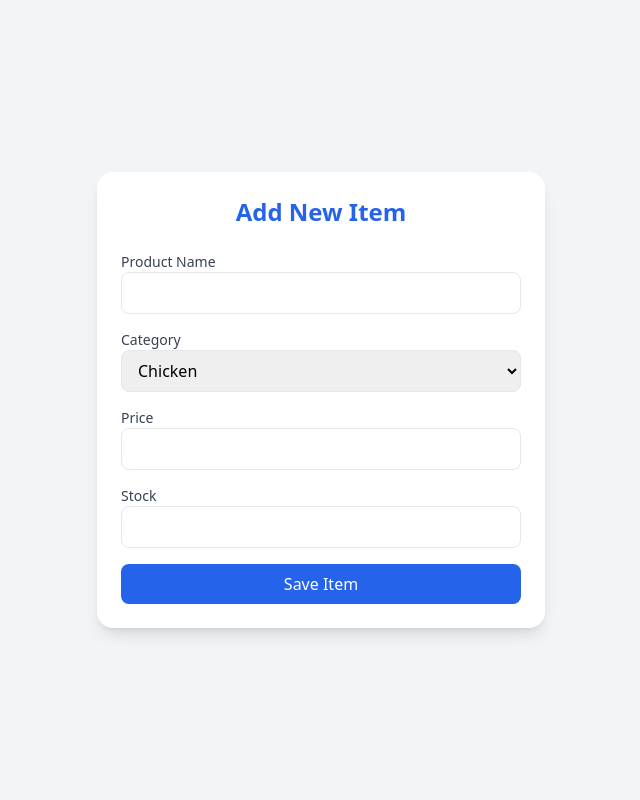
After one commit to StuwiePB/EcomFresh, a Laravel app: template resources/views/admin/adminaddnewitem.blade.php in a window 1280 px wide. The commit adds this page. Shown: the whole page, without its empty margins (319-959 px from the left). Run offline with Laravel 12, Linux system fonts and the light colour scheme; the template is opened without the code that fills it, so the values that code supplies are empty; some libraries are stand-ins or nearby versions.

Commit message:
updated with add new item

```diff
--- /dev/null
+++ b/resources/views/admin/adminaddnewitem.blade.php
@@ -0,0 +1,52 @@
+<!doctype html>
+<html lang="en">
+<head>
+  <meta charset="UTF-8">
+  <title>Add New Item</title>
+  <meta name="viewport" content="width=device-width, initial-scale=1">
+  <script src="https://cdn.tailwindcss.com"></script>
+</head>
+<body class="bg-gray-100 flex items-center justify-center min-h-screen">
+  <div class="w-full max-w-md bg-white p-6 rounded-2xl shadow-lg">
+    <h2 class="text-2xl font-bold text-center text-blue-600 mb-6">Add New Item</h2>
+
+    <form action="{{ route('items.store') }}" method="POST" class="space-y-4">
+      @csrf
+
+      <div>
+        <label class="block text-sm font-medium text-gray-700">Product Name</label>
+        <input type="text" name="name" required
+               class="w-full px-3 py-2 border rounded-lg focus:ring-2 focus:ring-blue-500">
+      </div>
+
+      <div>
+        <label class="block text-sm font-medium text-gray-700">Category</label>
+        <select name="category" required
+                class="w-full px-3 py-2 border rounded-lg focus:ring-2 focus:ring-blue-500">
+          <option value="Chicken">Chicken</option>
+          <option value="Beef">Beef</option>
+          <option value="Vegetables">Vegetables</option>
+          <option value="Seafood">Seafood</option>
+        </select>
+      </div>
+
+      <div>
+        <label class="block text-sm font-medium text-gray-700">Price</label>
+        <input type="number" step="0.01" name="price" required
+               class="w-full px-3 py-2 border rounded-lg focus:ring-2 focus:ring-blue-500">
+      </div>
+
+      <div>
+        <label class="block text-sm font-medium text-gray-700">Stock</label>
+        <input type="number" name="stock" required
+               class="w-full px-3 py-2 border rounded-lg focus:ring-2 focus:ring-blue-500">
+      </div>
+
+      <button type="submit"
+              class="w-full bg-blue-600 text-white py-2 rounded-lg hover:bg-blue-700 transition">
+        Save Item
+      </button>
+    </form>
+  </div>
+</body>
+</html>
--- a/routes/web.php
+++ b/routes/web.php
@@ -5,6 +5,8 @@ use Laravel\Fortify\Features;
 use Livewire\Volt\Volt;
 use App\Http\Controllers\ProductController;
 use App\Http\Controllers\AdminAuthController;
+use App\Models\Product;
+
 
 // --------------------
 // Customer routes
@@ -36,9 +38,29 @@ Route::get('/admin/items', function () {
     return view('admin.chicken-crud'); // resources/views/admin/item-list.blade.php
 })->name('admin.items');
 
+// Admin Chicken CRUD
 Route::get('/admin/chicken-crud', function () {
     return view('admin.chicken-crud');
 })->name('admin.chicken-crud');
+
+// Admin add new item
+Route::get('/admin/items/create', function () {
+    return view('admin.adminaddnewitem'); // resources/views/admin/adminaddnewitem.blade.php
+})->name('items.create');
+
+// Save new item (form submit)
+Route::post('/admin/items', function (Request $request) {
+    $request->validate([
+        'name' => 'required|string|max:255',
+        'category' => 'required|string|max:100',
+        'price' => 'required|numeric|min:0',
+        'stock' => 'required|integer|min:0',
+    ]);
+
+    Product::create($request->all());
+
+    return redirect()->route('items.index')->with('success', 'Item added successfully!');
+})->name('items.store');
 
 // --------------------
 // Volt settings routes
```
Also changed, not shown: app/Http/Controllers/ProductController.php (+32 -0 lines), resources/views/admin/chicken-crud.blade.php (+8 -5 lines).
